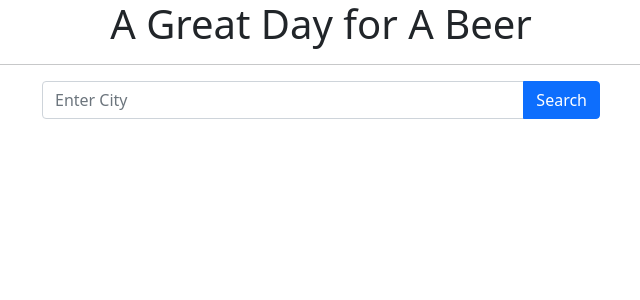
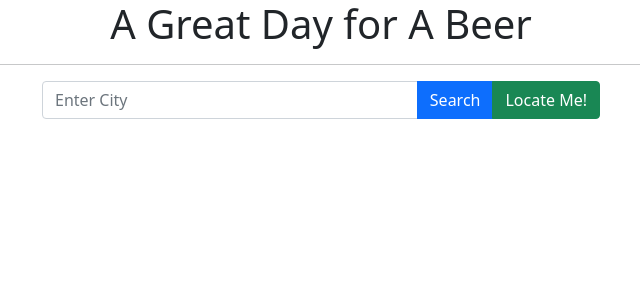
Before and after one commit to BSPryor/Great-Day-for-a-Beer, a React (Create React App) app: page / in a window 1280 px wide. Shown: the top 300 px of the page, without its empty margins (319-959 px from the left). Built offline with nearby package versions, Linux system fonts and the light colour scheme.

Commit message:
trying to add geolocate

```diff
--- a/src/Components/brewery_list.js
+++ b/src/Components/brewery_list.js
@@ -2,7 +2,7 @@
 const BreweryList = function ({breweries}) {
   const list = function() {
     return breweries
-    .filter(brewery => brewery.brewery_type !== 'brewpub' && brewery.brewery_type !== 'planning')
+    .filter(brewery => brewery.brewery_type !== 'planning')
     .map((brewery) => {
       return (
       <tr key={brewery.id}>
--- a/src/Components/searchbar.js
+++ b/src/Components/searchbar.js
@@ -12,6 +12,8 @@ export default function SearchBar() {
   const [isRainy, setIsRainy] = useState(false)
   const [isNice, setIsNice] = useState(false)
   const [haveWeather, setHaveWeather] = useState(false)
+
+  const locationKey = 'pk.dd1e23a8ff06ec9ba7e15a2eeff5c167';
 
   function handleSearchClick() {
     setHaveWeather(false)
@@ -52,12 +54,36 @@ export default function SearchBar() {
     })
   }
 
+  function handleGeolocate() {
+    if(navigator.geolocation) {
+      navigator.geolocation.getCurrentPosition( (position) => {
+        axios.get('https://us1.locationiq.com/v1/reverse.php?', {
+          params: {
+            key : locationKey,
+            lat: position.coords.latitude,
+            lon: position.coords.longitude,
+            format: 'json'
+          }
+        })
+          .then(function(response) {
+            setCity(response.data.address.city)
+          })
+          .then(function() {
+            handleSearchClick();
+          })
+     })
+    }
+  }
+
+
+
   return (
     <div>
       <div className='col-md-6 offset-md-3'>
         <div className='input-group'>
           <input type='text' id='query' className='form-control' placeholder='Enter City' onChange={(e) => setCity(e.target.value)}></input>
           <button className='button btn btn-primary' onClick={handleSearchClick}>Search</button>
+          <button className='button btn btn-success' onClick={handleGeolocate}>Locate Me!</button>
         </div>
        { haveWeather && <Weather weather={weather} />}
       </div>
```
